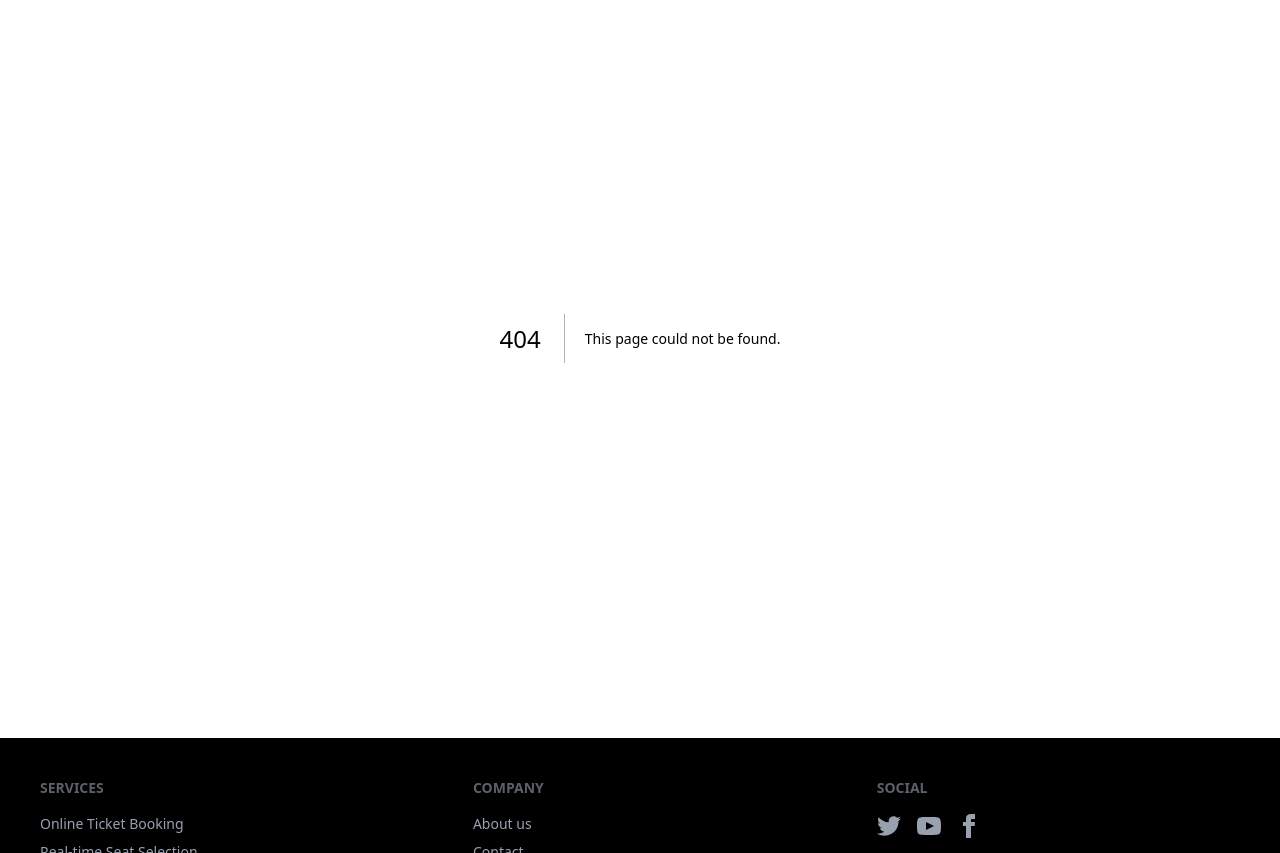
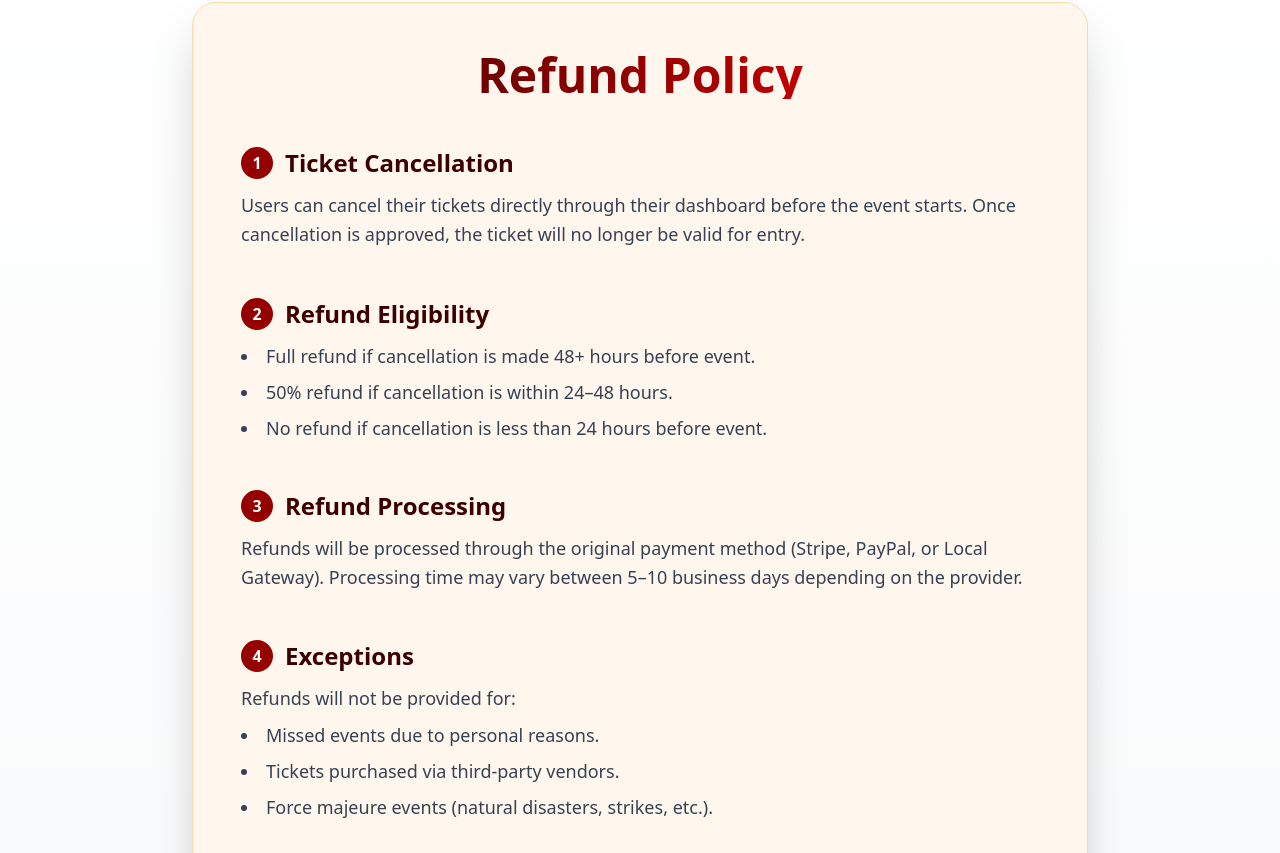
Before and after one commit to anik804/TicketHub-Online-Ticket-Booking-System, a Next.js app: page /refund in a window 1280 px wide. Before the commit this address had no page. Shown: the part 127-980 px from the top of the page. Built offline with nearby package versions, Linux system fonts and the light colour scheme.

Commit message:
added refund page

```diff
--- /dev/null
+++ b/src/app/(pages)/refund/page.jsx
@@ -0,0 +1,96 @@
+"use client";
+
+import React from "react";
+
+export default function RefundPolicy() {
+  return (
+    <div className="min-h-screen bg-gradient-to-b from-white to-gray-50 dark:from-black dark:to-gray-900 text-gray-900 dark:text-gray-100 px-6 py-16 flex justify-center">
+      <div className="max-w-4xl w-full bg-orange-50 dark:bg-gray-800 shadow-2xl rounded-3xl border border-orange-200 dark:border-gray-700 p-12">
+
+        {/* Main Title */}
+        <h1
+  className="text-5xl font-extrabold text-center mb-12
+             bg-gradient-to-r from-[#3D0000] via-[#950101] to-[#FF0000]
+             dark:from-red-400 dark:via-orange-300 dark:to-yellow-300
+             bg-clip-text text-transparent"
+>
+  Refund Policy
+</h1>
+
+        {/* Section 1 */}
+        <section className="mb-12">
+          <h2 className="flex items-center text-2xl font-bold mb-3 text-[#3D0000] dark:text-red-300">
+            <span className="w-8 h-8 flex items-center justify-center rounded-full bg-[#950101] dark:bg-orange-300 text-white dark:text-black mr-3 font-semibold text-base">
+              1
+            </span>
+            Ticket Cancellation
+          </h2>
+          <p className="text-lg leading-relaxed text-gray-700 dark:text-gray-300">
+            Users can cancel their tickets directly through their dashboard
+            before the event starts. Once cancellation is approved, the ticket
+            will no longer be valid for entry.
+          </p>
+        </section>
+
+        {/* Section 2 */}
+        <section className="mb-12">
+          <h2 className="flex items-center text-2xl font-bold mb-3 text-[#3D0000] dark:text-red-300">
+            <span className="w-8 h-8 flex items-center justify-center rounded-full bg-[#950101] dark:bg-orange-300 text-white dark:text-black mr-3 font-semibold text-base">
+              2
+            </span>
+            Refund Eligibility
+          </h2>
+          <ul className="list-disc list-inside space-y-2 text-lg text-gray-700 dark:text-gray-300">
+            <li>Full refund if cancellation is made 48+ hours before event.</li>
+            <li>50% refund if cancellation is within 24–48 hours.</li>
+            <li>No refund if cancellation is less than 24 hours before event.</li>
+          </ul>
+        </section>
+
+        {/* Section 3 */}
+        <section className="mb-12">
+          <h2 className="flex items-center text-2xl font-bold mb-3 text-[#3D0000] dark:text-red-300">
+            <span className="w-8 h-8 flex items-center justify-center rounded-full bg-[#950101] dark:bg-orange-300 text-white dark:text-black mr-3 font-semibold text-base">
+              3
+            </span>
+            Refund Processing
+          </h2>
+          <p className="text-lg leading-relaxed text-gray-700 dark:text-gray-300">
+            Refunds will be processed through the original payment method
+            (Stripe, PayPal, or Local Gateway). Processing time may vary
+            between 5–10 business days depending on the provider.
+          </p>
+        </section>
+
+        {/* Section 4 */}
+        <section className="mb-12">
+          <h2 className="flex items-center text-2xl font-bold mb-3 text-[#3D0000] dark:text-red-300">
+            <span className="w-8 h-8 flex items-center justify-center rounded-full bg-[#950101] dark:bg-orange-300 text-white dark:text-black mr-3 font-semibold text-base">
+              4
+            </span>
+            Exceptions
+          </h2>
+          <p className="text-lg leading-relaxed text-gray-700 dark:text-gray-300">
+            Refunds will not be provided for:
+          </p>
+          <ul className="list-disc list-inside space-y-2 text-lg text-gray-700 dark:text-gray-300 mt-2">
+            <li>Missed events due to personal reasons.</li>
+            <li>Tickets purchased via third-party vendors.</li>
+            <li>Force majeure events (natural disasters, strikes, etc.).</li>
+          </ul>
+        </section>
+
+        {/* Footer Note */}
+        <div className="mt-12 text-center border-t border-gray-300 dark:border-gray-700 pt-6">
+          <p className="text-gray-600 dark:text-gray-400 text-sm">
+            For further assistance regarding refunds, please contact{" "}
+            <span className="font-semibold text-[#950101] dark:text-orange-300">
+              support@tickethub.com
+            </span>
+          </p>
+        </div>
+
+      </div>
+    </div>
+  );
+}
--- a/src/app/(pages)/terms/page.jsx
+++ b/src/app/(pages)/terms/page.jsx
@@ -1,8 +1,38 @@
 "use client";
 
 import Head from "next/head";
+import { FileText, CheckCircle, CreditCard, Ban, Shield } from "lucide-react";
 
 export default function Terms() {
+  const sections = [
+    {
+      title: "1. Account Registration",
+      body: "When creating an account, you must provide complete, accurate, and up-to-date information. You are solely responsible for safeguarding your login credentials and for all activities that occur under your account.",
+      icon: <FileText className="w-6 h-6 text-[#950101] dark:text-red-400" />,
+    },
+    {
+      title: "2. Booking & Payments",
+      body: "All bookings are subject to real-time availability. Payments are securely processed through verified third-party payment gateways. TicketHub does not assume liability for any technical issues, delays, or errors originating from external payment providers.",
+      icon: <CreditCard className="w-6 h-6 text-[#950101] dark:text-red-400" />,
+    },
+    {
+      title: "3. Cancellations & Refunds",
+      body: "Cancellation and refund eligibility is determined by the respective event organizer or service provider. Please review the event’s specific policy before confirming a booking.",
+      note: "⚠ Please note: Service fees and convenience charges are strictly non-refundable.",
+      icon: <Ban className="w-6 h-6 text-[#950101] dark:text-red-400" />,
+    },
+    {
+      title: "4. User Responsibilities",
+      body: "You agree not to misuse the TicketHub platform for fraudulent, illegal, or harmful purposes. Any violation may result in suspension or permanent termination of your account without prior notice.",
+      icon: <CheckCircle className="w-6 h-6 text-[#950101] dark:text-red-400" />,
+    },
+    {
+      title: "5. Limitation of Liability",
+      body: "To the maximum extent permitted by law, TicketHub shall not be held responsible for any indirect, incidental, or consequential losses resulting from your use of our platform or services.",
+      icon: <Shield className="w-6 h-6 text-[#950101] dark:text-red-400" />,
+    },
+  ];
+
   return (
     <>
       <Head>
@@ -12,58 +42,44 @@ export default function Terms() {
           content="Terms & Conditions for TicketHub — Online Ticket Booking System"
         />
       </Head>
-      <main className="min-h-screen bg-gray-100 py-16 px-6 flex items-center justify-center">
-        <div className="max-w-4xl w-full bg-white shadow-2xl rounded-3xl p-12 border border-gray-200">
+      <main className="min-h-screen bg-gray-100 dark:bg-gray-900 py-16 px-6 flex items-center justify-center">
+        <div className="max-w-4xl w-full bg-orange-50 dark:bg-gray-800 shadow-2xl rounded-3xl p-12 border border-orange-200 dark:border-gray-700">
 
           {/* Header */}
           <header className="mb-12 text-center">
-            <h1 className="text-5xl font-extrabold tracking-tight text-[#3D0000]">
+            <h1 className="text-5xl font-extrabold tracking-tight
+                           bg-gradient-to-r from-[#3D0000] via-[#950101] to-[#FF0000]
+                           dark:from-orange-200 dark:via-red-400 dark:to-yellow-300
+                           bg-clip-text text-transparent">
               Terms &amp; Conditions
             </h1>
-            <p className="mt-3 text-sm uppercase tracking-wide font-semibold text-[#950101]">
+            <p className="mt-3 text-sm uppercase tracking-wide font-semibold text-[#950101] dark:text-red-400">
               Effective Date: September 18, 2025
             </p>
-            <p className="mt-5 text-lg leading-relaxed text-gray-800">
-              Welcome to <span className="text-[#950101] font-semibold">TicketHub</span> — your trusted platform for online ticket reservations.
+            <p className="mt-5 text-lg leading-relaxed text-gray-800 dark:text-gray-200">
+              Welcome to <span className="text-[#950101] dark:text-red-400 font-semibold">TicketHub</span> — your trusted platform for online ticket reservations.
               By accessing or using our services, you acknowledge that you have read, understood, and agree to be bound by these Terms &amp; Conditions.
             </p>
           </header>
 
           {/* Sections */}
           <section className="space-y-12">
-            {[
-              {
-                title: '1. Account Registration',
-                body: 'When creating an account, you must provide complete, accurate, and up-to-date information. You are solely responsible for safeguarding your login credentials and for all activities that occur under your account.'
-              },
-              {
-                title: '2. Booking & Payments',
-                body: 'All bookings are subject to real-time availability. Payments are securely processed through verified third-party payment gateways. TicketHub does not assume liability for any technical issues, delays, or errors originating from external payment providers.'
-              },
-              {
-                title: '3. Cancellations & Refunds',
-                body: 'Cancellation and refund eligibility is determined by the respective event organizer or service provider. Please review the event’s specific policy before confirming a booking.',
-                note: '⚠ Please note: Service fees and convenience charges are strictly non-refundable.'
-              },
-              {
-                title: '4. User Responsibilities',
-                body: 'You agree not to misuse the TicketHub platform for fraudulent, illegal, or harmful purposes. Any violation may result in suspension or permanent termination of your account without prior notice.'
-              },
-              {
-                title: '5. Limitation of Liability',
-                body: 'To the maximum extent permitted by law, TicketHub shall not be held responsible for any indirect, incidental, or consequential losses resulting from your use of our platform or services.'
-              }
-            ].map((section, idx) => (
+            {sections.map((section, idx) => (
               <div
                 key={idx}
-                className="border-l-4 pl-6 md:pl-8 border-[#950101]"
+                className="border-l-4 pl-6 md:pl-8 border-[#950101] dark:border-red-400"
               >
-                <h2 className="text-2xl font-bold mb-3 text-[#3D0000]">
-                  {section.title}
-                </h2>
-                <p className="text-base leading-relaxed text-gray-800">{section.body}</p>
+                <div className="flex items-center gap-3 mb-3">
+                  {section.icon}
+                  <h2 className="text-2xl font-bold text-[#3D0000] dark:text-orange-200">
+                    {section.title}
+                  </h2>
+                </div>
+                <p className="text-base leading-relaxed text-gray-800 dark:text-gray-200">
+                  {section.body}
+                </p>
                 {section.note && (
-                  <p className="mt-2 text-sm font-semibold text-red-600">
+                  <p className="mt-2 text-sm font-semibold text-red-600 dark:text-red-400">
                     {section.note}
                   </p>
                 )}
@@ -72,14 +88,14 @@ export default function Terms() {
           </section>
 
           {/* Footer */}
-          <footer className="mt-16 text-center border-t pt-6">
-            <p className="text-sm text-gray-600">
+          <footer className="mt-16 text-center border-t border-gray-300 dark:border-gray-600 pt-6">
+            <p className="text-sm text-gray-600 dark:text-gray-400">
               &copy; {new Date().getFullYear()}{" "}
-              <span className="text-[#950101] font-semibold">TicketHub</span>. All Rights Reserved.
+              <span className="text-[#950101] dark:text-red-400 font-semibold">TicketHub</span>. All Rights Reserved.
             </p>
-            <p className="text-xs mt-2 text-gray-500">
+            <p className="text-xs mt-2 text-gray-500 dark:text-gray-400">
               By continuing to use this platform, you agree to our{" "}
-              <a href="/privacy" className="underline text-[#3D0000] hover:text-[#950101]">
+              <a href="/privacy" className="underline text-[#3D0000] dark:text-orange-200 hover:text-[#950101] dark:hover:text-red-400">
                 Privacy Policy
               </a>.
             </p>
--- a/src/components/shared/Footer.jsx
+++ b/src/components/shared/Footer.jsx
@@ -3,6 +3,7 @@
 import React from "react";
 import Link from "next/link";
 import { usePathname } from "next/navigation";
+import { Facebook, Twitter, Instagram } from "lucide-react";
 
 export default function Footer() {
   const pathname = usePathname();
@@ -10,7 +11,7 @@ export default function Footer() {
   const companyLinks = [
     { href: "/about", label: "About us" },
     { href: "/Contacts", label: "Contact" },
-    { href: "/refund-policy", label: "Refund Policy" },
+    { href: "/refund", label: "Refund Policy" },
     { href: "/terms", label: "Terms & Conditions" },
   ];
 
@@ -34,7 +35,6 @@ export default function Footer() {
           </p>
         </nav>
 
-
         {/* Company */}
         <nav>
           <h6 className="footer-title text-gray-400">Company</h6>
@@ -42,10 +42,10 @@ export default function Footer() {
             <Link
               key={link.href}
               href={link.href}
-              className={`${
+              className={`block mt-1 ${
                 pathname === link.href
-                  ? "text-[#FF0000] font-semibold  border-[#FF0000]"
-                  : "text-gray-400 hover:text-[#FF0000]"
+                  ? "text-[#FF0000] font-semibold"
+                  : "text-gray-400 hover:text-[#FF0000] transition-colors"
               }`}
             >
               {link.label}
@@ -55,48 +55,24 @@ export default function Footer() {
 
         {/* Social */}
         <nav>
-          <h6 className="footer-title text-gray-400">Social</h6>
-          <div className="grid grid-flow-col gap-4">
-            <a className="text-gray-400">
-              <svg
-                xmlns="http://www.w3.org/2000/svg"
-                width="24"
-                height="24"
-                viewBox="0 0 24 24"
-                className="fill-current"
-              >
-                <path d="M24 4.557c-.883.392-1.832.656-2.828.775 1.017-.609 1.798-1.574 2.165-2.724-.951.564-2.005.974-3.127 1.195-.897-.957-2.178-1.555-3.594-1.555-3.179 0-5.515 2.966-4.797 6.045-4.091-.205-7.719-2.165-10.148-5.144-1.29 2.213-.669 5.108 1.523 6.574-.806-.026-1.566-.247-2.229-.616-.054 2.281 1.581 4.415 3.949 4.89-.693.188-1.452.232-2.224.084.626 1.956 2.444 3.379 4.6 3.419-2.07 1.623-4.678 2.348-7.29 2.04 2.179 1.397 4.768 2.212 7.548 2.212 9.142 0 14.307-7.721 13.995-14.646.962-.695 1.797-1.562 2.457-2.549z"></path>
-              </svg>
+          <h6 className="footer-title text-gray-400 mb-2">Social</h6>
+          <div className="flex gap-4 mt-2">
+            <a className="text-gray-400 hover:text-[#FF0000] transition-colors" aria-label="Facebook">
+              <Facebook size={24} />
             </a>
-       <a className="text-gray-400">
-              <svg
-                xmlns="http://www.w3.org/2000/svg"
-                width="24"
-                height="24"
-                viewBox="0 0 24 24"
-                className="fill-current"
-              >
-                <path d="M19.615 3.184c-3.604-.246-11.631-.245-15.23 0-3.897.266-4.356 2.62-4.385 8.816.029 6.185.484 8.549 4.385 8.816 3.6.245 11.626.246 15.23 0 3.897-.266 4.356-2.62 4.385-8.816-.029-6.185-.484-8.549-4.385-8.816zm-10.615 12.816v-8l8 3.993-8 4.007z"></path>
-              </svg>
+            <a className="text-gray-400 hover:text-[#FF0000] transition-colors" aria-label="Twitter">
+              <Twitter size={24} />
             </a>
-           <a className="text-gray-400">
-              <svg
-                xmlns="http://www.w3.org/2000/svg"
-                width="24"
-                height="24"
-                viewBox="0 0 24 24"
-                className="fill-current"
-              >
-                <path d="M9 8h-3v4h3v12h5v-12h3.642l.358-4h-4v-1.667c0-.955.192-1.333 1.115-1.333h2.885v-5h-3.808c-3.596 0-5.192 1.583-5.192 4.615v3.385z"></path>
-              </svg>
+            <a className="text-gray-400 hover:text-[#FF0000] transition-colors" aria-label="Instagram">
+              <Instagram size={24} />
             </a>
           </div>
         </nav>
       </footer>
 
       {/* Bottom Footer */}
-      <div className="bg-[#000000]  text-center py-4 text-sm border-t ">
-      <p className="text-gray-400">  © 2025 TicketHub. All Rights Reserved.</p>
+      <div className="bg-[#000000] text-center py-4 text-sm border-t border-gray-700">
+        <p className="text-gray-400">© 2025 TicketHub. All Rights Reserved.</p>
       </div>
     </div>
   );
```
Also changed, not shown: src/app/(pages)/Contacts/page.jsx (+23 -17 lines). Lines whose indentation alone changed are shown as unchanged.
